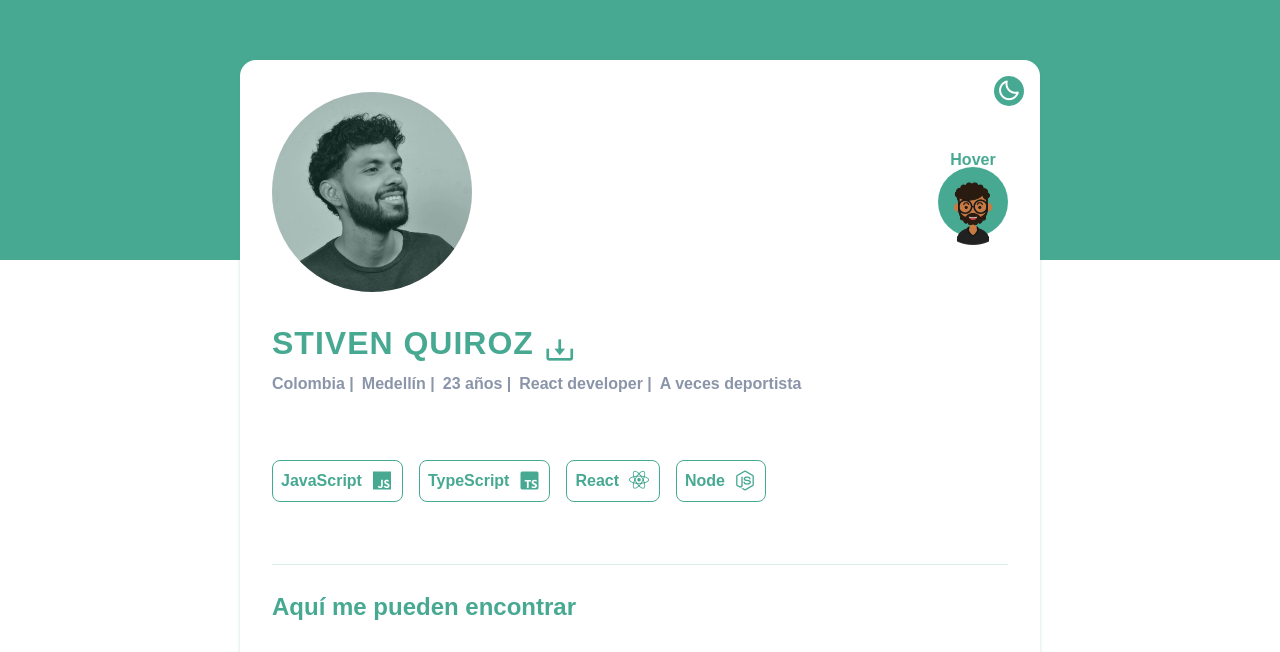
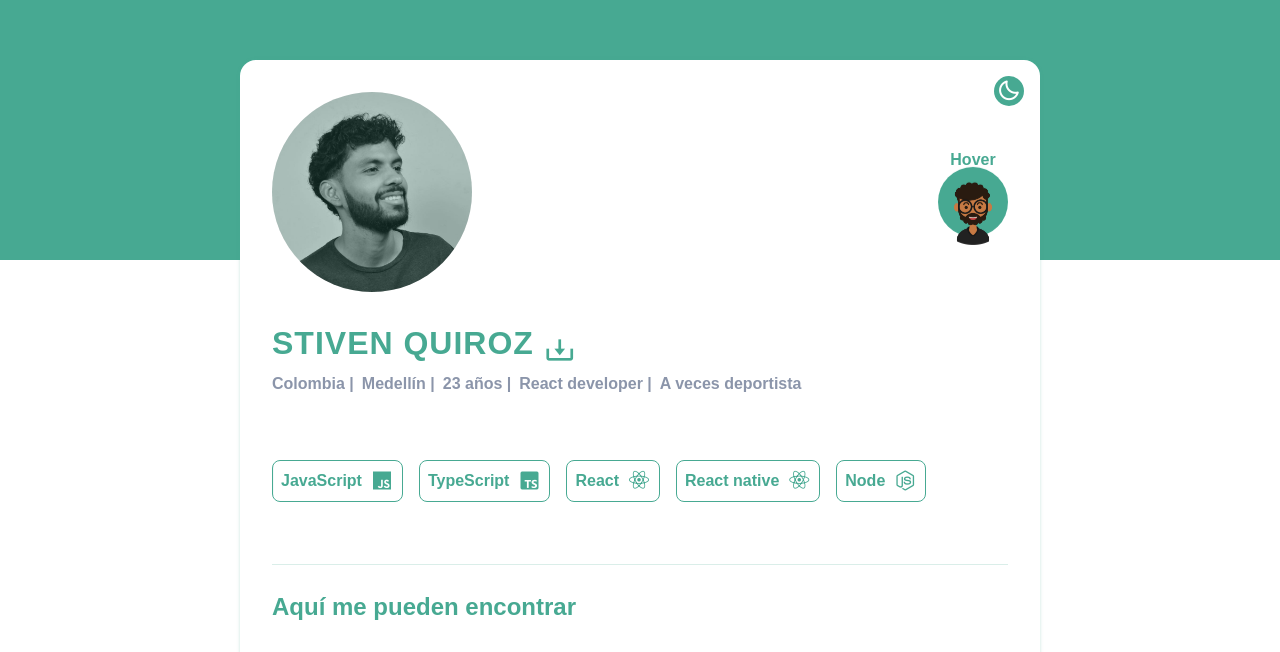
Before and after one commit to bsquiroz/portfolio2023, a React (Vite) app: page / in a window 1280 px wide. Shown: the part 140-792 px from the top of the page. Built offline with nearby package versions, Linux system fonts and the light colour scheme.

Commit message:
add new skill

```diff
--- a/src/constants/index.jsx
+++ b/src/constants/index.jsx
@@ -28,6 +28,11 @@ export const skills = [
 	},
 	{
 		id: 4,
+		name: "React native",
+		icon: <i className="bx bxl-react"></i>,
+	},
+	{
+		id: 5,
 		name: "Node",
 		icon: <i className="bx bxl-nodejs"></i>,
 	},
```
Lines whose indentation alone changed are shown as unchanged.
